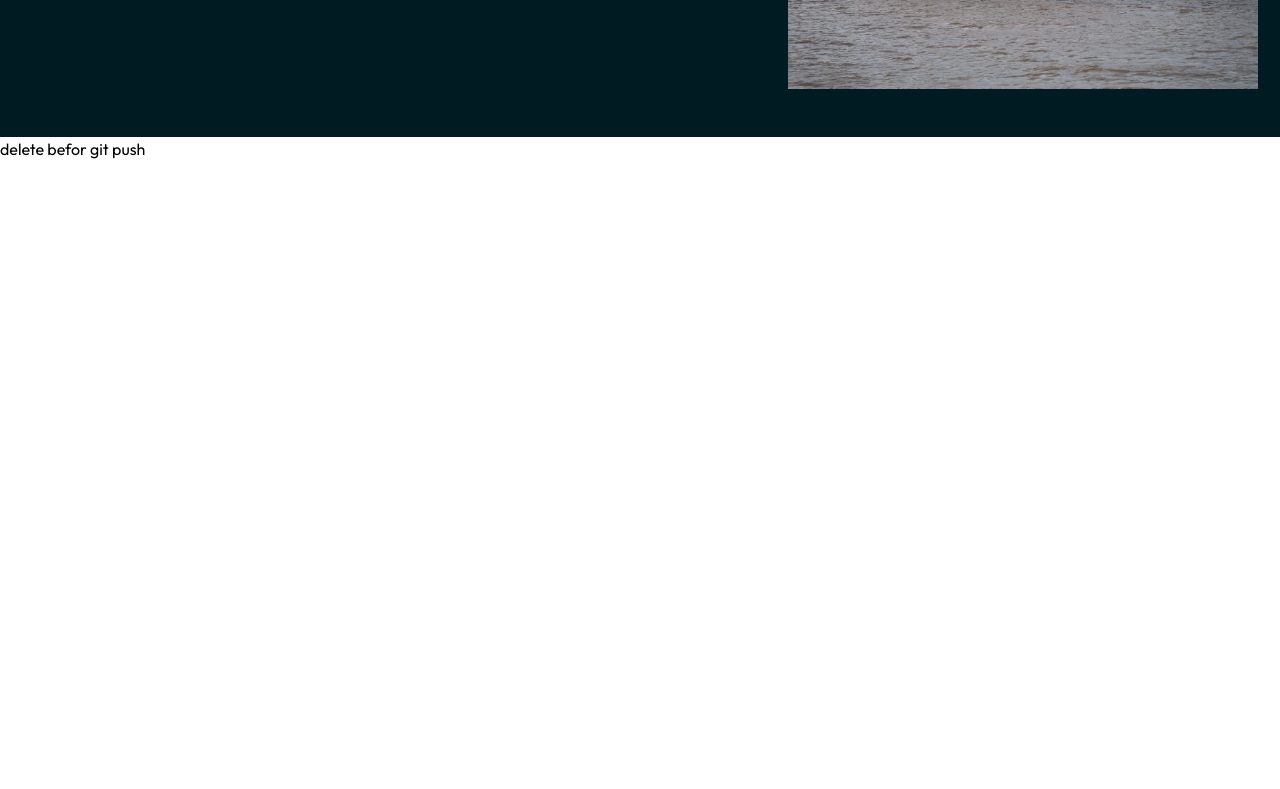
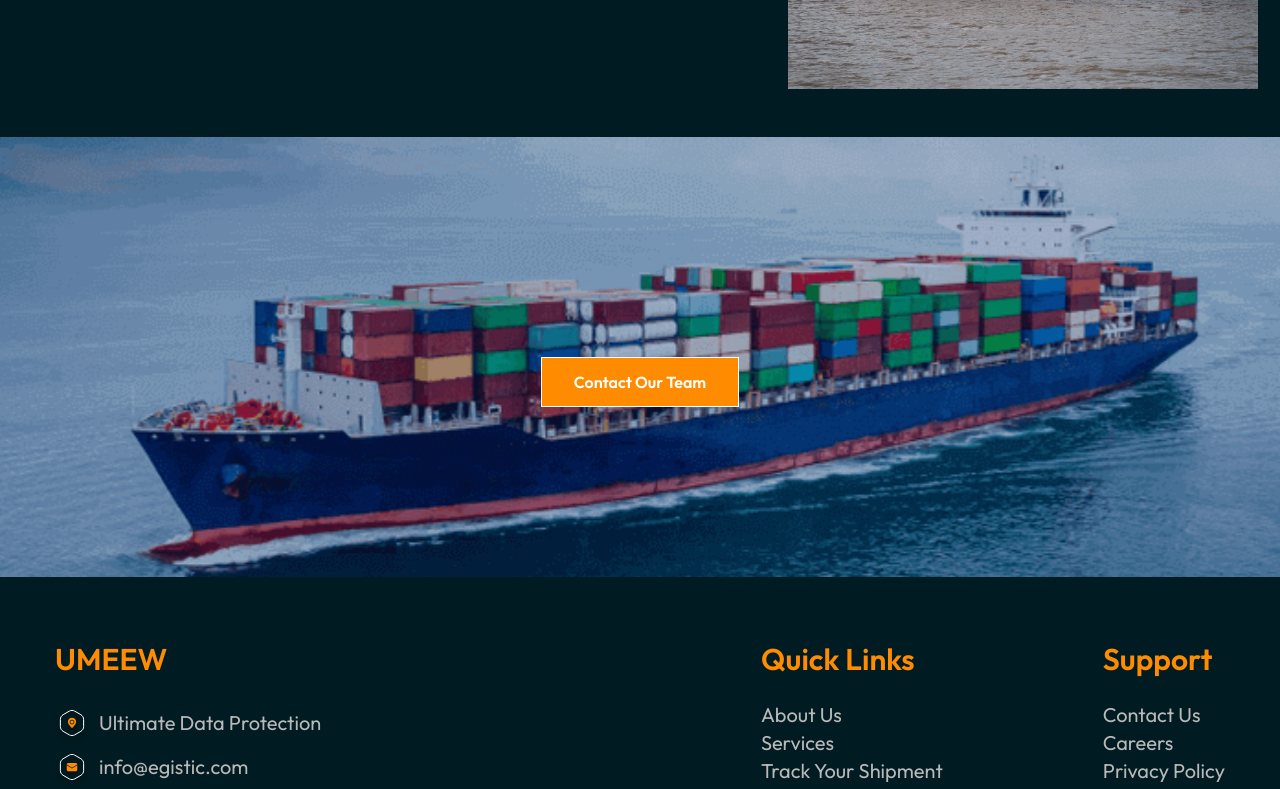
Before and after one commit to BackBenchersItHouse/Umeew-maritime, a React (Vite) app: page / in a window 1280 px wide. Shown: the part 640-1429 px from the top of the page. Built offline with nearby package versions, Linux system fonts and the light colour scheme.

Commit message:
test perpose contain deleted

```diff
--- a/src/Pages/Home/Home.jsx
+++ b/src/Pages/Home/Home.jsx
@@ -12,7 +12,6 @@ const Home = () => {
       <Banner />
       <main className='max-w-[1440px] mx-auto px-5 md:px-0'>
         {/* Children Width 1170px  */}
-        <div className='h-screen'>delete befor git push</div>
 
       </main>
       <FooterMessage {...props} />
```
